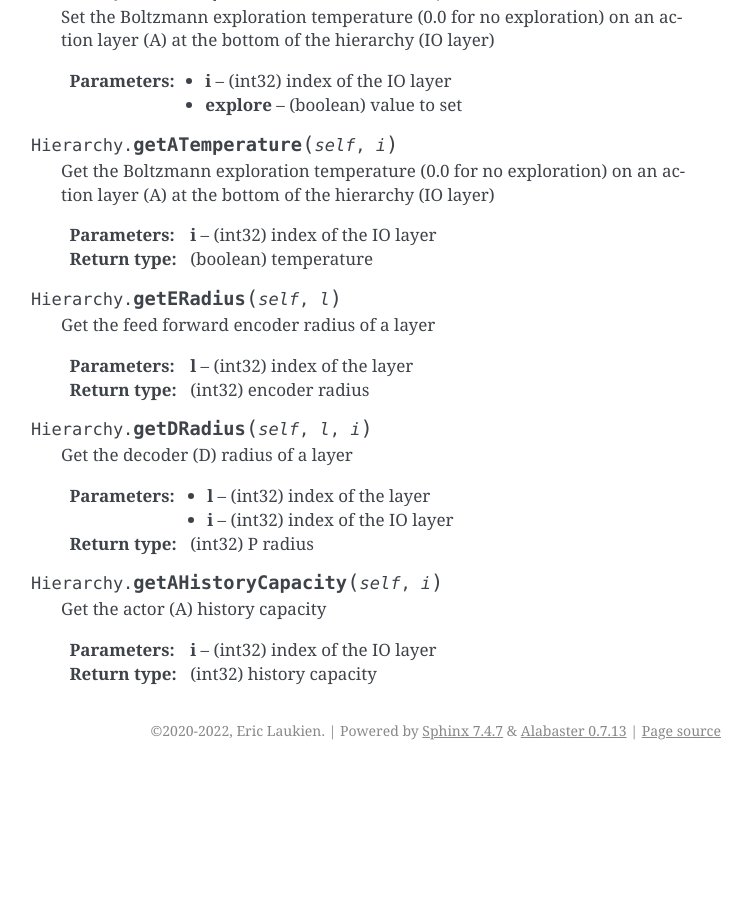
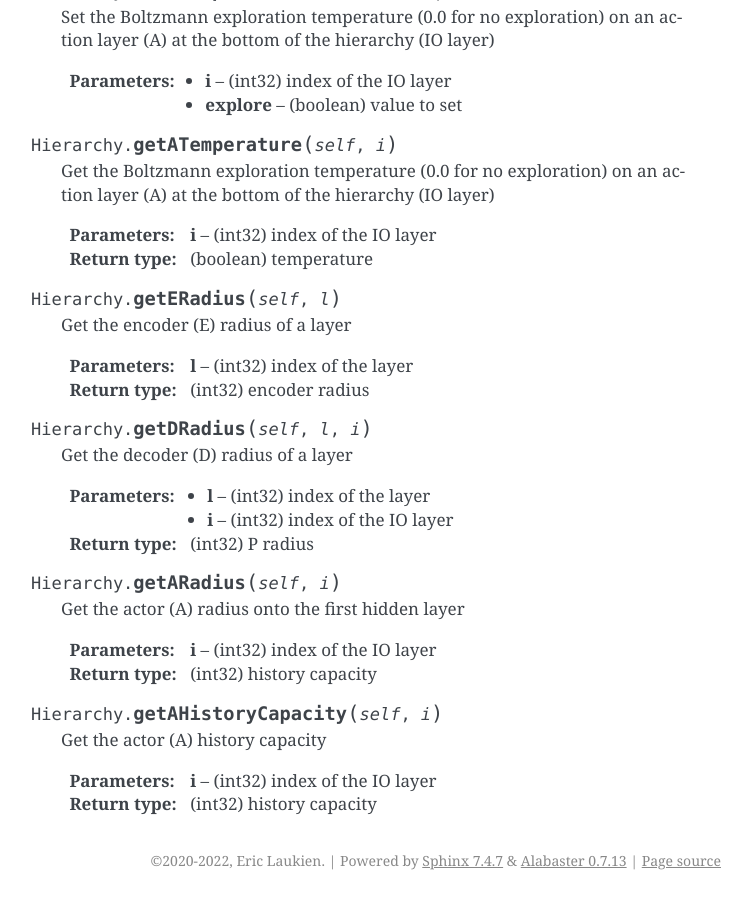
Before and after one commit to ogmacorp/PyAOgmaNeo, a Sphinx documentation site: the page built from docs/hierarchy.rst, in a window 1280 px wide and 900 px high, scrolled down 5989 px. Shown: the whole window, without its empty margins (389-1141 px from the left). Built offline with Sphinx 7.4.7, drawn with Linux system fonts in a browser that asks for light colours; before the commit the page ends 6759 px from its top, so only the background shows below that; some of the changed text lies outside the part shown.

Commit message:
Updating docs

```diff
--- a/docs/hierarchy.rst
+++ b/docs/hierarchy.rst
@@ -277,7 +277,7 @@ The sparse predictive hierarchy (SPH). Can be thought of as the "agent" when use
 
 .. function:: Hierarchy.getERadius(self, l)
 
-    Get the feed forward encoder radius of a layer
+    Get the encoder (E) radius of a layer
 
     :param l: (int32) index of the layer
     :rtype: (int32) encoder radius
@@ -290,6 +290,13 @@ The sparse predictive hierarchy (SPH). Can be thought of as the "agent" when use
     :param i: (int32) index of the IO layer
     :rtype: (int32) P radius
 
+.. function:: Hierarchy.getARadius(self, i)
+
+    Get the actor (A) radius onto the first hidden layer
+
+    :param i: (int32) index of the IO layer
+    :rtype: (int32) history capacity
+
 .. function:: Hierarchy.getAHistoryCapacity(self, i)
 
     Get the actor (A) history capacity
--- a/setup.py
+++ b/setup.py
@@ -95,7 +95,7 @@ class CMakeBuild(build_ext):
 
 setup(
     name="pyaogmaneo",
-    version="1.8.2",
+    version="1.9.0",
     description="Python bindings for the AOgmaNeo library",
     long_description='https://github.com/ogmacorp/PyAOgmaNeo',
     author='Ogma Intelligent Systems Corp',
```
Also changed, not shown: 2 other files.
